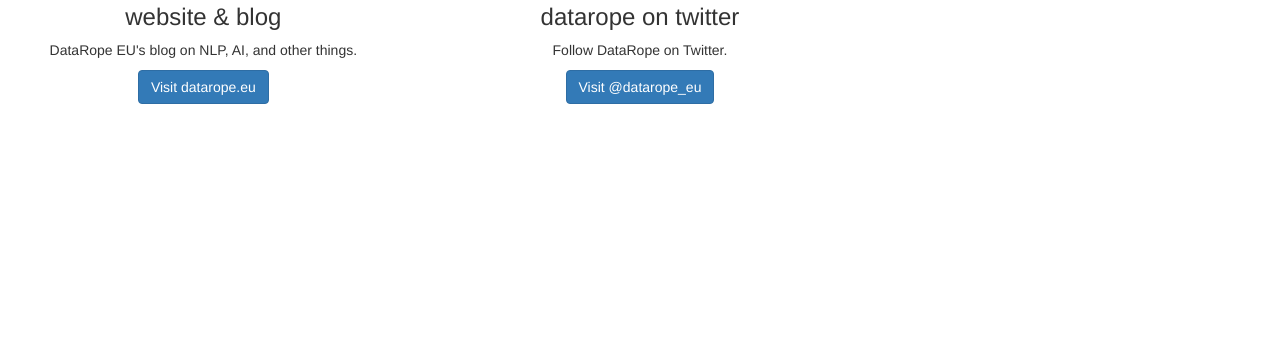
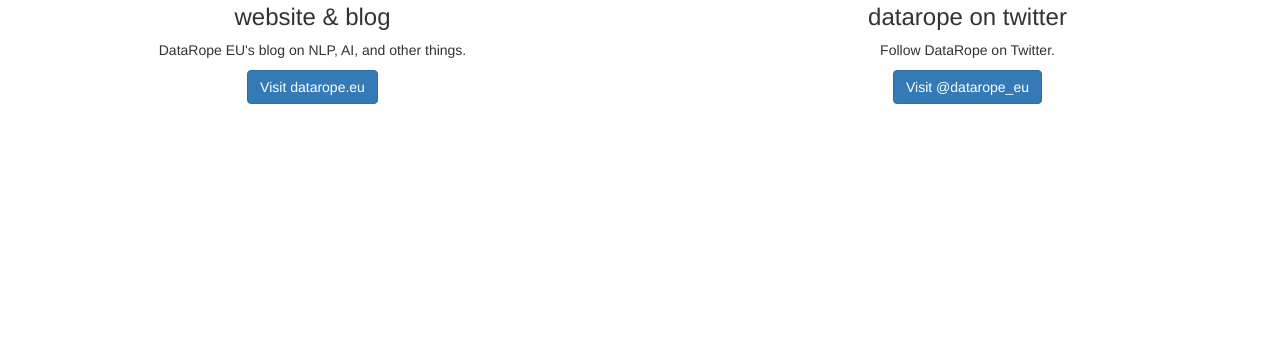
Before and after one commit to datarope-eu/datarope-eu.github-OLD, a plain HTML site: page index.html in a window 1280 px wide. Shown: the part 451-800 px from the top of the page. Drawn offline with nearby package versions, Linux system fonts and the light colour scheme.

Commit message:
Changed link button position

```diff
--- a/index.html
+++ b/index.html
@@ -52,7 +52,7 @@
 </div>
 
 <div class="row text-center">
-  <div class="col-sm-4">
+  <div class="col-sm-6 text-center">
     <div class="card text-white bg-secondary mb-3">
       <div class="card-body">
         <h3 class="card-title">website & blog</h3>
@@ -61,7 +61,7 @@
       </div>
     </div>
   </div>
-  <div class="col-sm-4">
+  <div class="col-sm-6 text-center">
     <div class="card text-white bg-secondary mb-3">
       <div class="card-body">
         <h3 class="card-title">datarope on twitter</h3>
```
